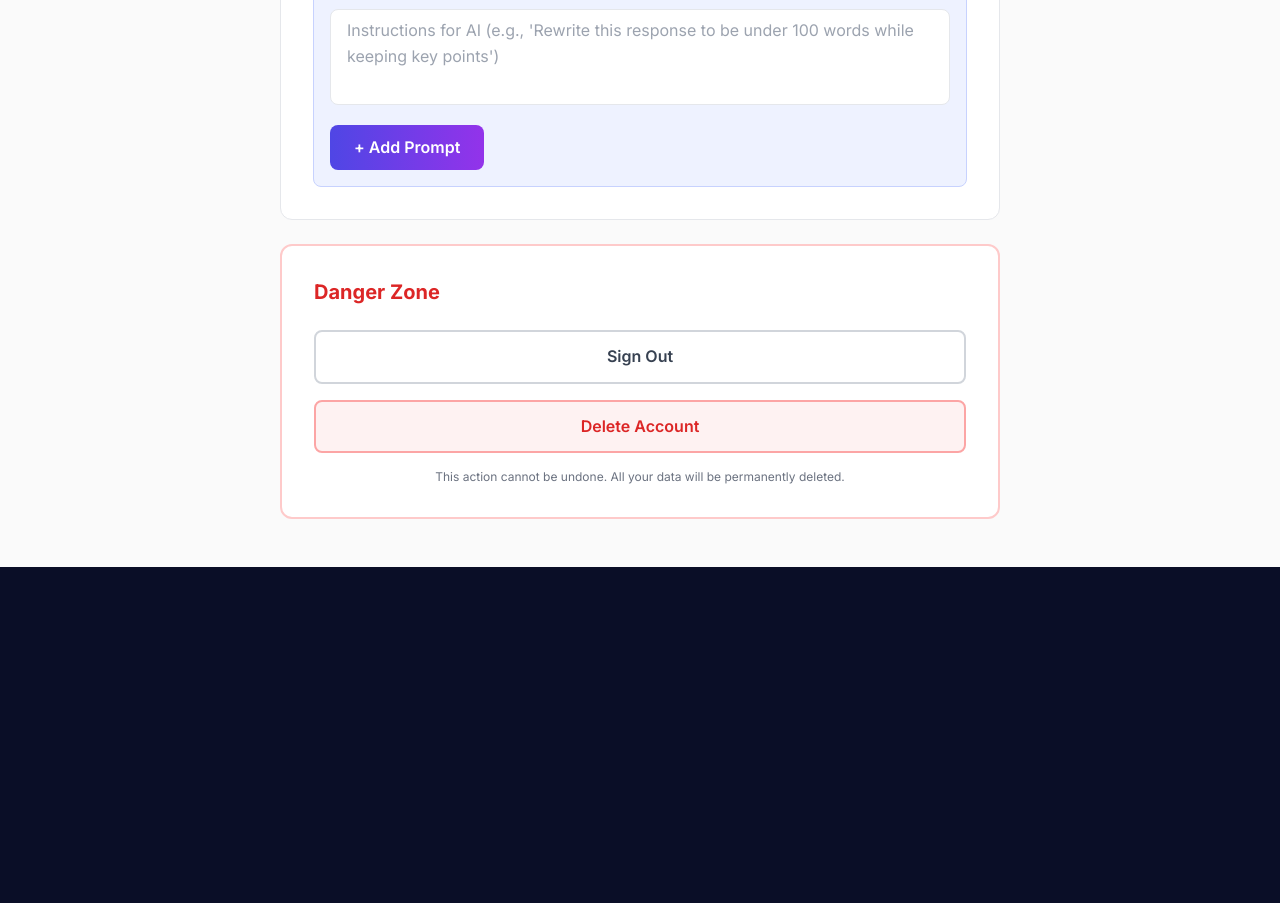
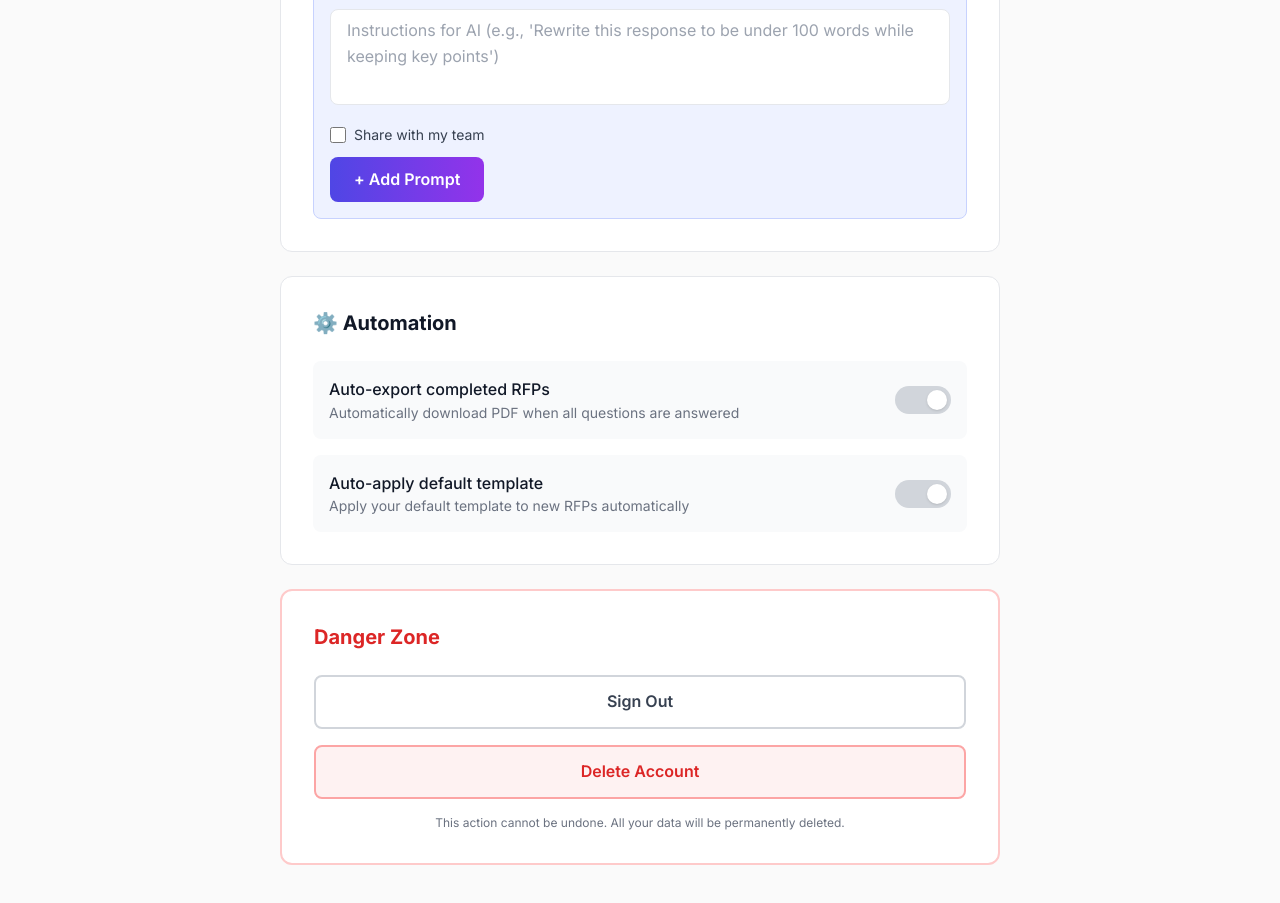
Before and after one commit to Sujithkal/rfpgrep, a React (Vite) app: page /settings in a window 1280 px wide. Shown: the part 1680-2583 px from the top of the page. Before the commit the page ends 2247 px from the top, so only its background shows below. Built offline with nearby package versions, Linux system fonts and the light colour scheme; no server answers.

Commit message:
Add automation settings: auto-export, auto-apply template, share prompts

```diff
--- a/src/pages/SettingsPage.jsx
+++ b/src/pages/SettingsPage.jsx
@@ -284,10 +284,15 @@ export default function SettingsPage() {
                                     className="w-full px-4 py-2 border border-gray-200 rounded-lg focus:ring-2 focus:ring-indigo-500 focus:border-transparent h-24 resize-none"
                                     id="newPromptInstructions"
                                 />
+                                <label className="flex items-center gap-2 text-sm text-gray-700">
+                                    <input type="checkbox" id="shareWithTeam" className="w-4 h-4 text-indigo-600 rounded" />
+                                    Share with my team
+                                </label>
                                 <button
                                     onClick={async () => {
                                         const name = document.getElementById('newPromptName').value.trim();
                                         const instructions = document.getElementById('newPromptInstructions').value.trim();
+                                        const shareWithTeam = document.getElementById('shareWithTeam').checked;
                                         if (!name || !instructions) {
                                             setError('Please fill in both fields');
                                             return;
@@ -298,16 +303,80 @@ export default function SettingsPage() {
                                             return;
                                         }
                                         await updateUserProfile(user.uid, {
-                                            'settings.customPrompts': [...existing, { name, instructions, createdAt: new Date() }]
+                                            'settings.customPrompts': [...existing, { name, instructions, shareWithTeam, createdAt: new Date() }]
                                         });
                                         document.getElementById('newPromptName').value = '';
                                         document.getElementById('newPromptInstructions').value = '';
-                                        setSuccess('Custom prompt added!');
+                                        document.getElementById('shareWithTeam').checked = false;
+                                        setSuccess(shareWithTeam ? 'Custom prompt added and shared with team!' : 'Custom prompt added!');
                                         setTimeout(() => setSuccess(''), 3000);
                                     }}
                                     className="px-6 py-2.5 bg-gradient-to-r from-indigo-600 to-purple-600 text-white rounded-lg font-semibold hover:scale-105 transition-transform"
                                 >
                                     + Add Prompt
+                                </button>
+                            </div>
+                        </div>
+                    </div>
+
+                    {/* Automation Settings */}
+                    <div className="bg-white rounded-xl border border-gray-200 p-8">
+                        <h2 className="text-xl font-bold text-gray-900 mb-6">⚙️ Automation</h2>
+
+                        <div className="space-y-4">
+                            {/* Auto-export on completion */}
+                            <div className="flex items-center justify-between p-4 bg-gray-50 rounded-lg">
+                                <div>
+                                    <p className="font-medium text-gray-900">Auto-export completed RFPs</p>
+                                    <p className="text-sm text-gray-500">Automatically download PDF when all questions are answered</p>
+                                </div>
+                                <button
+                                    onClick={async () => {
+                                        await updateUserProfile(user.uid, {
+                                            'settings.autoExport': !userData?.settings?.autoExport
+                                        });
+                                        setSuccess('Setting updated');
+                                        setTimeout(() => setSuccess(''), 2000);
+                                    }}
+                                    className={`relative w-14 h-7 rounded-full transition-colors ${userData?.settings?.autoExport
+                                            ? 'bg-indigo-600'
+                                            : 'bg-gray-300'
+                                        }`}
+                                >
+                                    <span
+                                        className={`absolute top-1 w-5 h-5 bg-white rounded-full shadow transition-transform ${userData?.settings?.autoExport
+                                                ? 'translate-x-8'
+                                                : 'translate-x-1'
+                                            }`}
+                                    />
+                                </button>
+                            </div>
+
+                            {/* Auto-apply default template */}
+                            <div className="flex items-center justify-between p-4 bg-gray-50 rounded-lg">
+                                <div>
+                                    <p className="font-medium text-gray-900">Auto-apply default template</p>
+                                    <p className="text-sm text-gray-500">Apply your default template to new RFPs automatically</p>
+                                </div>
+                                <button
+                                    onClick={async () => {
+                                        await updateUserProfile(user.uid, {
+                                            'settings.autoApplyTemplate': !userData?.settings?.autoApplyTemplate
+                                        });
+                                        setSuccess('Setting updated');
+                                        setTimeout(() => setSuccess(''), 2000);
+                                    }}
+                                    className={`relative w-14 h-7 rounded-full transition-colors ${userData?.settings?.autoApplyTemplate
+                                            ? 'bg-indigo-600'
+                                            : 'bg-gray-300'
+                                        }`}
+                                >
+                                    <span
+                                        className={`absolute top-1 w-5 h-5 bg-white rounded-full shadow transition-transform ${userData?.settings?.autoApplyTemplate
+                                                ? 'translate-x-8'
+                                                : 'translate-x-1'
+                                            }`}
+                                    />
                                 </button>
                             </div>
                         </div>
```
Lines whose indentation alone changed are shown as unchanged.
